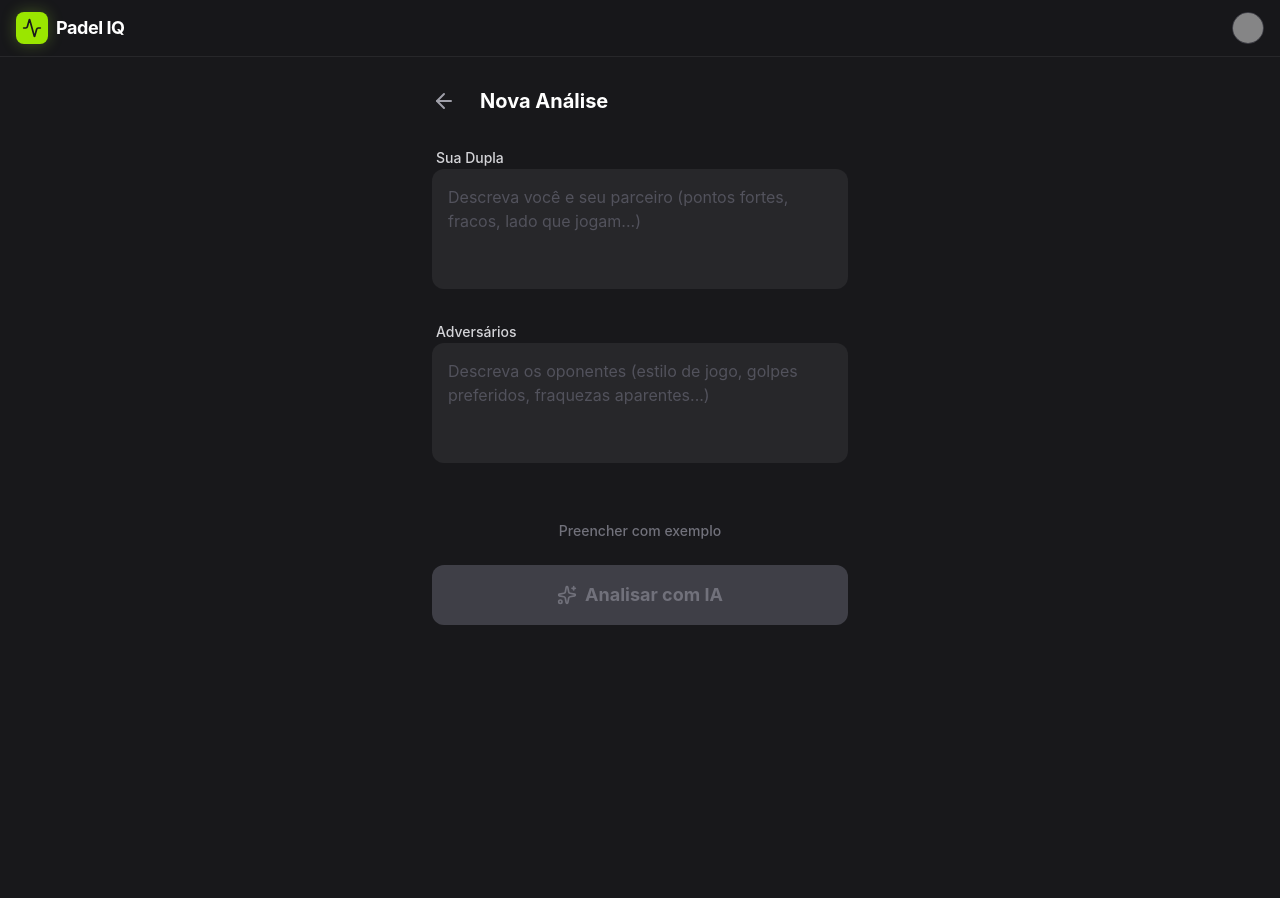
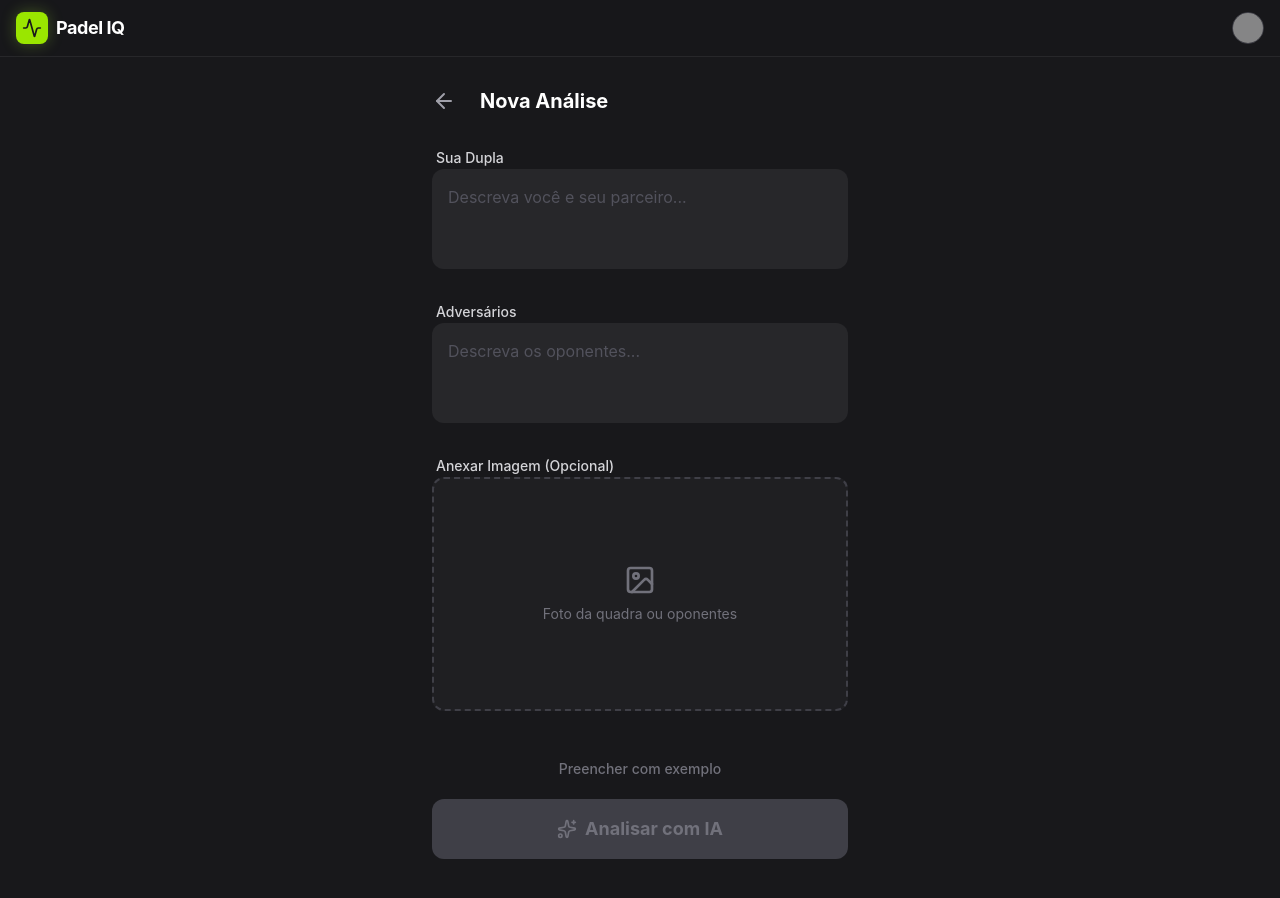
Before and after one commit to degeee06/GabaritoPadel, a React (Vite) app: page / in a window 1280 px wide. Both pictures are taken after a click on the button "Gerar Estratégia". Shown: the top 898 px of the page. Before the commit the page ends 800 px from the top, so only its background shows below. Built offline with nearby package versions, Linux system fonts and the light colour scheme; grey boxes are pictures that could not be loaded.

Commit message:
Add files via upload

```diff
--- a/src/pages/StrategyForm.tsx
+++ b/src/pages/StrategyForm.tsx
@@ -1,5 +1,5 @@
-import React, { useState } from 'react';
-import { ArrowLeft, Sparkles, Loader2 } from 'lucide-react';
+import React, { useState, useRef } from 'react';
+import { ArrowLeft, Sparkles, Loader2, Image as ImageIcon, X } from 'lucide-react';
 import { motion } from 'motion/react';
 import { MatchInput } from '../types';
 
@@ -12,12 +12,26 @@ interface StrategyFormProps {
 export function StrategyForm({ onBack, onSubmit, loading }: StrategyFormProps) {
   const [myTeam, setMyTeam] = useState('');
   const [opponents, setOpponents] = useState('');
+  const [image, setImage] = useState<string | null>(null);
+  const fileInputRef = useRef<HTMLInputElement>(null);
+
+  const handleImageChange = (e: React.ChangeEvent<HTMLInputElement>) => {
+    const file = e.target.files?.[0];
+    if (file) {
+      const reader = new FileReader();
+      reader.onloadend = () => {
+        setImage(reader.result as string);
+      };
+      reader.readAsDataURL(file);
+    }
+  };
 
   const handleSubmit = (e: React.FormEvent) => {
     e.preventDefault();
     onSubmit({
       myTeamDescription: myTeam,
       opponentsDescription: opponents,
+      image: image || undefined,
     });
   };
 
@@ -38,14 +52,14 @@ export function StrategyForm({ onBack, onSubmit, loading }: StrategyFormProps) {
         <h2 className="text-xl font-bold">Nova Análise</h2>
       </div>
 
-      <form onSubmit={handleSubmit} className="space-y-6">
+      <form onSubmit={handleSubmit} className="space-y-6 pb-10">
         <div className="space-y-2">
           <label className="text-sm font-medium text-zinc-300 ml-1">Sua Dupla</label>
           <textarea
             value={myTeam}
             onChange={(e) => setMyTeam(e.target.value)}
-            placeholder="Descreva você e seu parceiro (pontos fortes, fracos, lado que jogam...)"
-            className="w-full bg-zinc-800 border-zinc-700 text-white rounded-xl p-4 min-h-[120px] focus:ring-2 focus:ring-lime-400 focus:border-transparent placeholder:text-zinc-600 resize-none"
+            placeholder="Descreva você e seu parceiro..."
+            className="w-full bg-zinc-800 border-zinc-700 text-white rounded-xl p-4 min-h-[100px] focus:ring-2 focus:ring-lime-400 focus:border-transparent placeholder:text-zinc-600 resize-none"
             required
           />
         </div>
@@ -55,9 +69,42 @@ export function StrategyForm({ onBack, onSubmit, loading }: StrategyFormProps) {
           <textarea
             value={opponents}
             onChange={(e) => setOpponents(e.target.value)}
-            placeholder="Descreva os oponentes (estilo de jogo, golpes preferidos, fraquezas aparentes...)"
-            className="w-full bg-zinc-800 border-zinc-700 text-white rounded-xl p-4 min-h-[120px] focus:ring-2 focus:ring-lime-400 focus:border-transparent placeholder:text-zinc-600 resize-none"
+            placeholder="Descreva os oponentes..."
+            className="w-full bg-zinc-800 border-zinc-700 text-white rounded-xl p-4 min-h-[100px] focus:ring-2 focus:ring-lime-400 focus:border-transparent placeholder:text-zinc-600 resize-none"
             required
+          />
+        </div>
+
+        {/* Image Upload Area */}
+        <div className="space-y-2">
+          <label className="text-sm font-medium text-zinc-300 ml-1">Anexar Imagem (Opcional)</label>
+          {!image ? (
+            <button
+              type="button"
+              onClick={() => fileInputRef.current?.click()}
+              className="w-full aspect-video bg-zinc-800/50 border-2 border-dashed border-zinc-700 rounded-xl flex flex-col items-center justify-center gap-2 text-zinc-500 hover:text-zinc-300 hover:border-zinc-500 transition-all"
+            >
+              <ImageIcon className="w-8 h-8" />
+              <span className="text-sm">Foto da quadra ou oponentes</span>
+            </button>
+          ) : (
+            <div className="relative aspect-video rounded-xl overflow-hidden border border-zinc-700">
+              <img src={image} alt="Upload" className="w-full h-full object-cover" />
+              <button
+                type="button"
+                onClick={() => setImage(null)}
+                className="absolute top-2 right-2 p-1 bg-red-500 text-white rounded-full shadow-lg"
+              >
+                <X className="w-4 h-4" />
+              </button>
+            </div>
+          )}
+          <input
+            type="file"
+            ref={fileInputRef}
+            onChange={handleImageChange}
+            accept="image/*"
+            className="hidden"
           />
         </div>
 
@@ -65,7 +112,7 @@ export function StrategyForm({ onBack, onSubmit, loading }: StrategyFormProps) {
           <button
             type="button"
             onClick={fillExample}
-            className="w-full py-3 text-sm text-zinc-500 hover:text-zinc-300 font-medium transition-colors"
+            className="w-full py-2 text-sm text-zinc-500 hover:text-zinc-300 font-medium transition-colors"
           >
             Preencher com exemplo
           </button>
@@ -78,7 +125,7 @@ export function StrategyForm({ onBack, onSubmit, loading }: StrategyFormProps) {
             {loading ? (
               <>
                 <Loader2 className="w-5 h-5 animate-spin" />
-                Analisando Tática...
+                Analisando...
               </>
             ) : (
               <>
--- a/src/types.ts
+++ b/src/types.ts
@@ -1,6 +1,7 @@
 export interface MatchInput {
   myTeamDescription: string;
   opponentsDescription: string;
+  image?: string;
 }
 
 export interface TacticalPlan {
```
Also changed, not shown: src/services/api.ts (+20 -3 lines), 1 other file (tests, documents, lock files or other folders).
